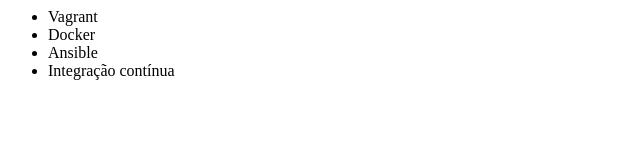
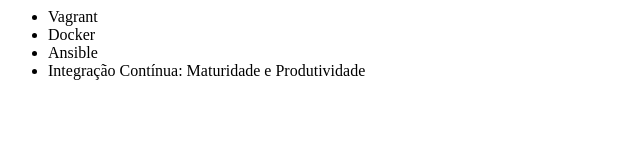
Before and after one commit to tatianecsantos/alura-git, a plain HTML site: page index.html in a window 1280 px wide. Shown: the whole page, without its empty margins (0-640 px from the left). Drawn offline with Linux system fonts and the light colour scheme.

Commit message:
Renomeando curso de integração continua

```diff
--- a/index.html
+++ b/index.html
@@ -10,7 +10,7 @@
 		<li>Vagrant</li>
 		<li>Docker</li>
 		<li>Ansible</li>
-		<li>Integração contínua</li>
+		<li>Integração Contínua: Maturidade e Produtividade</li>
 
 	</ul>
 
```
